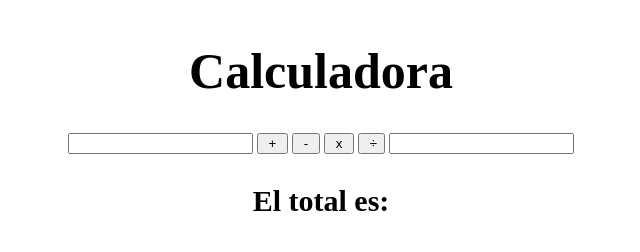
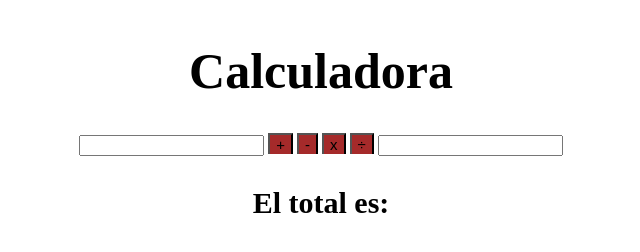
Before and after one commit to FranDorado20/bootcamp-javascript-lemoncode, a plain HTML site: page Modulo 4 - Funciones y Eventos/index.html in a window 1280 px wide. Shown: the whole page, without its empty margins (319-959 px from the left). Drawn offline with Linux system fonts and the light colour scheme.

Commit message:
calculadora

```diff
--- a/Modulo 4 - Funciones y Eventos/index.html
+++ b/Modulo 4 - Funciones y Eventos/index.html
@@ -13,10 +13,12 @@
 
       <div>
         <input type="text" id="numero-a" class="screen" />
-        <input type="button" value=" + " />
-        <input type="button" value=" - " />
-        <input type="button" value=" x " />
-        <input type="button" value=" ÷" />
+        <button class="button">+</button>
+        <button class="button">-</button>
+        <button class="button">x</button>
+        <button class="button">÷</button>
+
+
         <input type="text" id="numero-b" class="screen" />
       </div>
       <p class="result"> El total es: <span id="resultado"></span></p>
--- a/Modulo 4 - Funciones y Eventos/site.css
+++ b/Modulo 4 - Funciones y Eventos/site.css
@@ -11,13 +11,11 @@
 }
 
 .button {
-  cursor: pointer;
-  margin: 5px;
-  padding: 0px;
-  border-radius: 20px;
-  font-size: medium;
-  background-color: aqua;
-  box-shadow: 5px 5px 10px;
+
+  border-bottom: 15px;
+  font-size: 15px;
+  background-color:brown;
+
 }
 
 .result {
```
